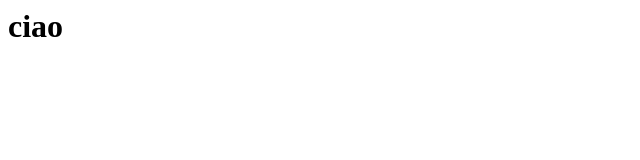
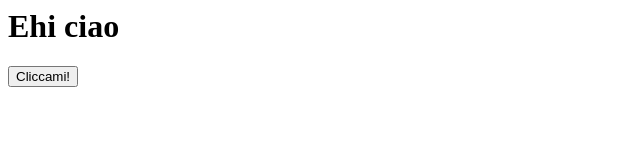
Before and after one commit to Fabryi/jQuery, a plain HTML site: page index.html in a window 1280 px wide. Shown: the whole page, without its empty margins (0-640 px from the left). Drawn offline with Linux system fonts and the light colour scheme.

Commit message:
add button and btn.eventListener

```diff
--- a/index.html
+++ b/index.html
@@ -4,6 +4,7 @@
     </head>
 
     <body>
-        <h1>ciao</h1>
+        <h1 id = "h1">ciao</h1>
+        <script src = "index.js"></script>
     </body>
 </html>
--- /dev/null
+++ b/index.js
@@ -0,0 +1,10 @@
+document.getElementById("h1").innerHTML = "Ehi ciao";
+
+var btn = document.createElement("button");
+
+var body = document.getElementsByTagName("body")[0];
+body.append(btn);
+btn.innerHTML = "Cliccami!";
+btn.addEventListener("click", function(){
+    document.getElementById("h1").innerHTML = "COME STAI?"
+})
```
